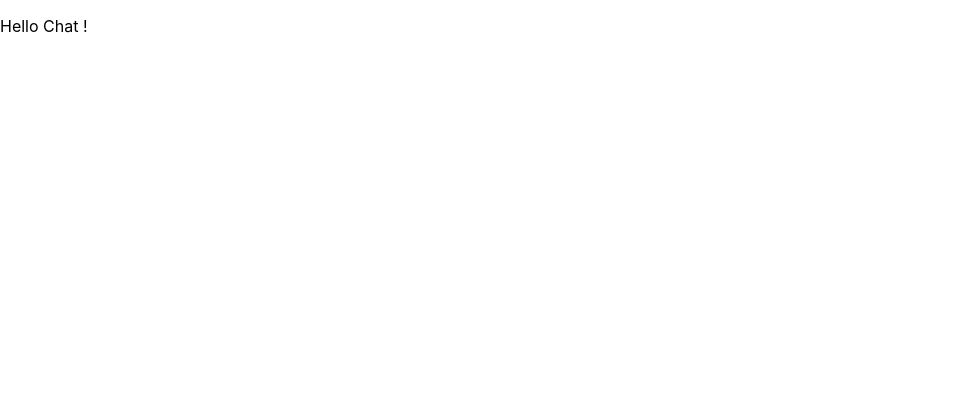
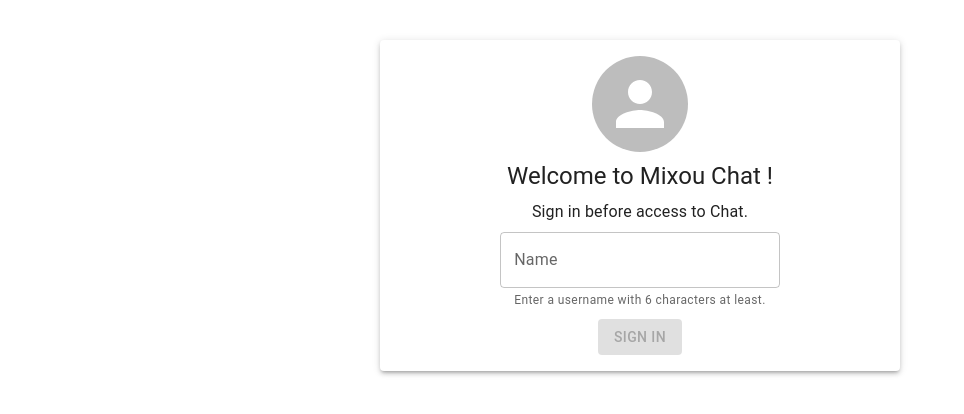
Before and after one commit to MyJooeee/mixou-chat-client-side, a React (Create React App) app: page / in a window 1280 px wide. Shown: the top 414 px of the page, without its empty margins (0-964 px from the left). Built offline with nearby package versions, Linux system fonts and the light colour scheme; no server answers.

Commit message:
Login form

```diff
--- a/package.json
+++ b/package.json
@@ -3,6 +3,9 @@
   "version": "0.1.0",
   "private": true,
   "dependencies": {
+    "@emotion/react": "^11.11.4",
+    "@emotion/styled": "^11.11.5",
+    "@mui/material": "^5.15.20",
     "@testing-library/jest-dom": "^5.17.0",
     "@testing-library/react": "^13.4.0",
     "@testing-library/user-event": "^13.5.0",
--- a/public/index.html
+++ b/public/index.html
@@ -24,7 +24,7 @@
       work correctly both with client-side routing and a non-root public URL.
       Learn how to configure a non-root public URL by running `npm run build`.
     -->
-    <title>React App</title>
+    <title>Mixou Chat</title>
   </head>
   <body>
     <noscript>You need to enable JavaScript to run this app.</noscript>
--- a/src/App.js
+++ b/src/App.js
@@ -1,7 +1,26 @@
-import Chat from "./Chat";
+// Core
+import { BrowserRouter, Routes, Route } from 'react-router-dom';
+import socketIO from 'socket.io-client';
+// Local components
+import Login from './Chat';
+import Mixou from './Chat/Mixou';
+// Environment variables
+const APP_VERSION = process.env.REACT_APP_VERSION;
+const MIXOU_SERVER_URL = process.env.REACT_APP_MIXOU_SERVER_URL;
+// Connect client to the server
+const socket = socketIO.connect(MIXOU_SERVER_URL);
 
 function App() {
-  return <Chat/>;
+  return (
+    <BrowserRouter>
+      <div>
+        <Routes>
+          <Route path="/" element={<Login socket={socket} />}></Route>
+          <Route path="/chat" element={<Mixou socket={socket} />}></Route>
+        </Routes>
+      </div>
+    </BrowserRouter>
+  );
 }
 
 export default App;
--- /dev/null
+++ b/src/Chat/Mixou.js
@@ -0,0 +1,7 @@
+const Mixou = () => {
+  return (
+    <p> Welcome on Mixou Chat!</p>
+  );
+};
+
+export default Mixou;
--- a/src/Chat/index.js
+++ b/src/Chat/index.js
@@ -1,11 +1,64 @@
-import socketIO from 'socket.io-client';
-const APP_VERSION = process.env.REACT_APP_VERSION;
-const MIXOU_SERVER_URL = process.env.REACT_APP_MIXOU_SERVER_URL;
-const socket = socketIO.connect(MIXOU_SERVER_URL);
+// Core
+import React, { useState } from 'react';
+import { useNavigate } from 'react-router-dom';
+// Components
+import { Avatar, Button, Container, Paper, Stack, TextField, Typography } from '@mui/material';
+// Images
+// import Mixou from '../Media/mixou.png';
 
-const Chat = () => {
+// ---------------------------------------------------------------------------------
+const Login = () => {
+  const navigate = useNavigate();
+  const [username, setUsername] = useState('');
+  const [errorUsername, SetErrorUsername] = useState(true);
 
-  return <p>Hello Chat !</p>;
+  // Handlers ----------------------------------------------------------------------
+  const handleSubmit = (event) => {
+    if (errorUsername) return;
+    event.preventDefault();
+    localStorage.setItem('mixouChatUsername', username);
+    navigate('/chat');
+  };
+
+  const handleInput = (event) => {
+    const username = event.target.value;
+    if (!username || username.length < 6) {
+      SetErrorUsername(true);
+      return;
+      }
+    SetErrorUsername(false);
+    setUsername(event.target.value);
+  };
+
+  // JSX --------------------------------------------------------------------------
+  return (
+    <Container maxWidth='sm' sx={{p: 5}}disableGutters>
+      <Paper elevation={3} sx={{p: 2, gap: 2}}>
+        <form onSubmit={handleSubmit}>
+          <Stack sx={{alignItems: 'center', gap: 1}}>
+            <Avatar alt="Mixou" sx={{ width: 96, height: 96 }} />
+            <Typography variant="h5" component="h3" sx={{textAlign: 'center'}}>Welcome to Mixou Chat !</Typography>
+              <Typography component="p">Sign in before access to Chat.</Typography>
+              <TextField
+                label="Name"
+                id="margin-normal"
+                name="name"
+                helperText="Enter a username with 6 characters at least."
+                onChange={handleInput}
+              />
+              <Button
+                type="submit"
+                variant="contained"
+                color="primary"
+                disabled={errorUsername}
+              >
+                Sign in
+              </Button>
+          </Stack>
+        </form>
+      </Paper>
+    </Container>
+  );
 };
 
-export default Chat;
+export default Login;
```
Also changed, not shown: 1 other file (tests, documents, lock files or other folders).
